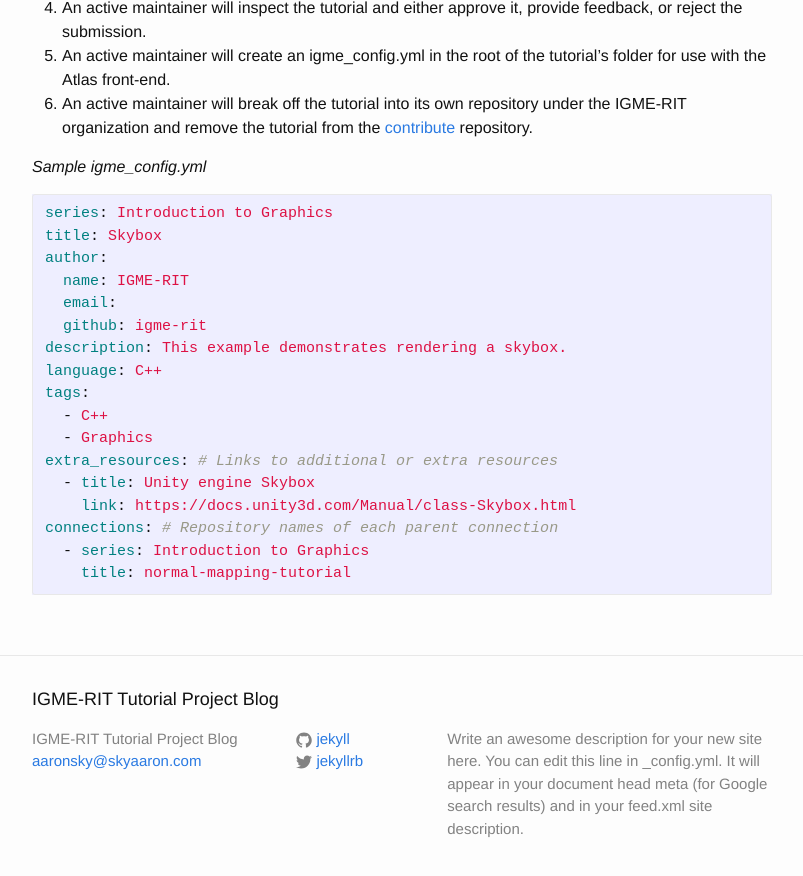
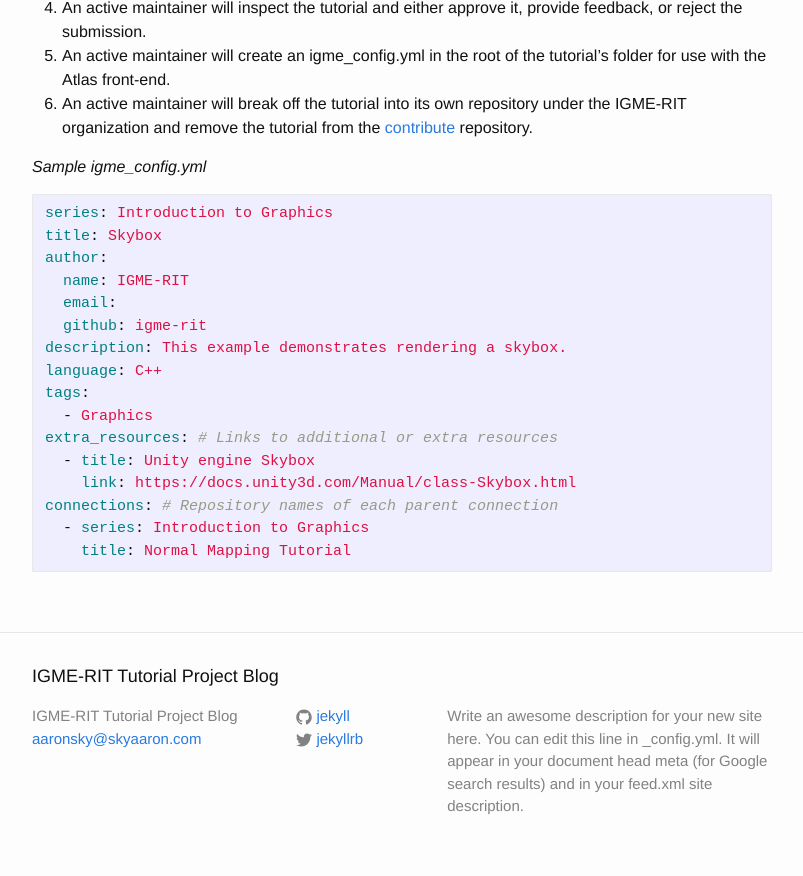
Before and after one commit to IGME-RIT/documentation, a Jekyll site: the page built from design.md, in a window 1280 px wide and 900 px high, scrolled down 2515 px. Shown: the top 876 px of the window, without its empty margins (238-1041 px from the left). Built offline with Jekyll 4.4.1, drawn with Linux system fonts in a browser that asks for light colours.

````diff
--- a/design.md
+++ b/design.md
@@ -80,12 +80,11 @@ author:
 description: This example demonstrates rendering a skybox.
 language: C++
 tags:
-  - C++
   - Graphics
 extra_resources: # Links to additional or extra resources
   - title: Unity engine Skybox
     link: https://docs.unity3d.com/Manual/class-Skybox.html
 connections: # Repository names of each parent connection
   - series: Introduction to Graphics
-    title: normal-mapping-tutorial
+    title: Normal Mapping Tutorial
 ```
````
